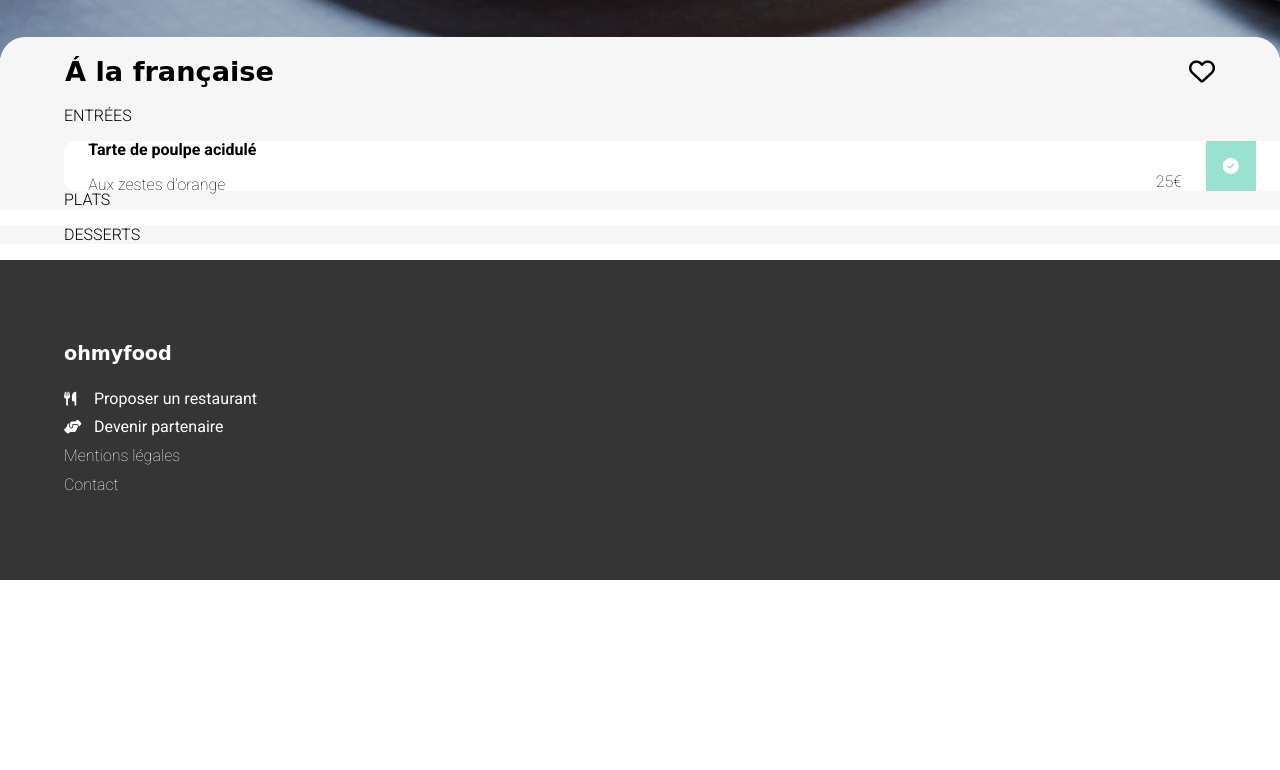
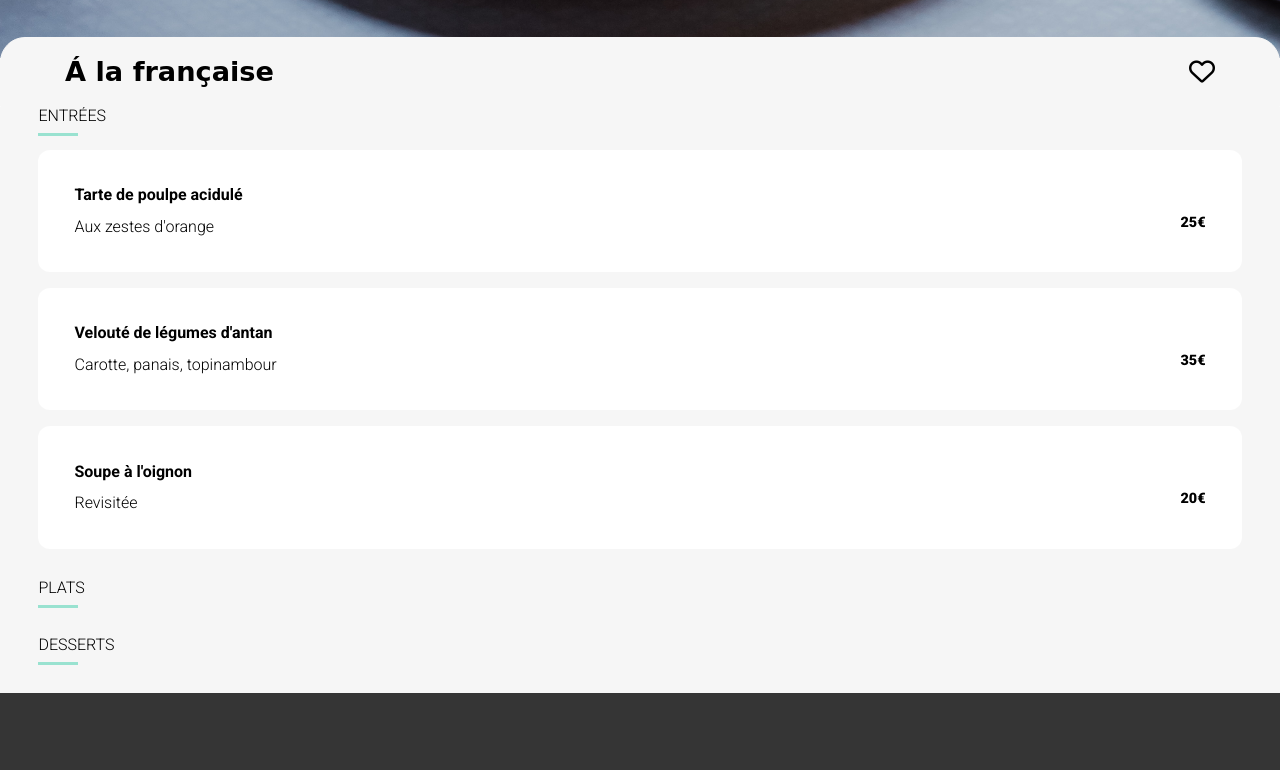
Before and after one commit to DURANDamaury/OCR_P3, a website: page index.html in a window 1280 px wide. Shown: the part 955-1725 px from the top of the page. Before the commit the page ends 1535 px from the top, so only its background shows below. Drawn offline with Linux system fonts and the light colour scheme; a web font is replaced by a local one.

Commit message:
correction des vignettes

```diff
--- a/index.html
+++ b/index.html
@@ -39,14 +39,16 @@
         <!-- **************************************************************** -->
         <!-- **************************************************************** -->
         <main>
-            <section id="IMAGE"><img src="images\toa-heftiba-DQKerTsQwi0-unsplash.jpg" /></section>
+            <div id="IMAGE"><img src="images/toa-heftiba-DQKerTsQwi0-unsplash.jpg" alt="photo d'assiette" /></div>
             <section id="NOM">
                 <h1>Á la française</h1>
                 <i class="fa-regular fa-heart"></i>
             </section>
             <!-- ************* ENTREES ***************** -->
             <section id="ENTREES" class="CARTE">
-                <h3>ENTRÉES</h3>
+                <h3>ENTR&Eacute;ES</h3>
+                <div class="CARTE_DECORATION"></div>
+                <div class="LISTE_RECETTES">
                     <article class="RECETTE">
                         <div class="DESCRIPTIF">
                             <h4>Tarte de poulpe acidulé</h4>
@@ -57,19 +59,49 @@
                             <div class="CHOIX"><i class="fa-solid fa-circle-check"></i></div>
                         </div>
                     </article>
+
+                    <article class="RECETTE">
+                        <div class="DESCRIPTIF">
+                            <h4>Velouté de légumes d'antan</h4>
+                            <p>Carotte, panais, topinambour</p>
+                        </div>
+                        <div class="PRIX">
+                            <div class="EUROS"><p>35€</p></div>
+                            <div class="CHOIX"><i class="fa-solid fa-circle-check"></i></div>
+                        </div>
+                    </article>
+
+                    <article class="RECETTE">
+                        <div class="DESCRIPTIF">
+                            <h4>Soupe à l'oignon</h4>
+                            <p>Revisitée</p>
+                        </div>
+                        <div class="PRIX">
+                            <div class="EUROS"><p>20€</p></div>
+                            <div class="CHOIX"><i class="fa-solid fa-circle-check"></i></div>
+                        </div>
+                    </article>
+
+                </div>
             </section>
             <!-- **************PLATS ******************* -->
             <section id="PLATS" class="CARTE">
                 <h3>PLATS</h3>
+                <div class="CARTE_DECORATION"></div>
+                <div class="LISTE_RECETTES">
+                </div>
             </section>
             <!-- **************DESSERTS **************** -->
             <section id="DESSERTS" class="CARTE">
                 <h3>DESSERTS</h3>
+                <div class="CARTE_DECORATION"></div>
+                <div class="LISTE_RECETTES">
+                </div>
             </section>
             <!-- **************COMMANDE **************** -->
-            <section id="COMMANDE" class="CARTE">
+            <div id="COMMANDE" class="CARTE">
 
-            </section>
+            </div>
         </main>
         <!-- **************************************************************** -->
         <!-- **************************************************************** -->
--- a/sass/mobile.scss
+++ b/sass/mobile.scss
@@ -39,6 +39,7 @@ h3
         font-weight: 300;
         font-style: normal;
         margin-top: 0;
+        margin-bottom: 8px;
     }
 
 
@@ -91,43 +92,59 @@ header
 
 .CARTE
     {
-        padding-left: 5%;
+        padding-left: 3%;
+        padding-right: 3%;
         background-color: $GREYWHITE;
+
+        .CARTE_DECORATION
+            {width: 40px; height: 14px; border-top: 3px solid $GREEN;}
+
+        .LISTE_RECETTES {background-color: $GREYWHITE; padding-bottom: 14px;}
+
         .RECETTE
             {
                 display: flex;
                 justify-content: space-between;
                 height: 50px;
-                padding-left: 2%;
-                padding-right: 2%;
+                padding: 3%;
+                margin-bottom: 16px;
                 background-color: white;
-                border-radius: 12px 0 0 12px;
+                border-radius: 12px 12px 12px 12px;
                 h4
                 {
                     margin: 0%;
                 }
+        .DESCRIPTIF
+            {
+                display: flex;
+                flex-direction: column;
+                justify-content: space-between;
+                p {margin-top: 0%; margin-bottom: 0%; font-weight: 300; font-size: 1em;}
+            }
+
             }
         .PRIX
             {
                 display: flex;
                 .EUROS
                     {
-                        width: 50px;
-                        height: 50px;
+                        height: 45px;
                         display: flex;
                         align-items: flex-end;
-                        p {margin: 0%}
+                        p {margin: 0%; font-weight: 900; font-size: 0.9em;}
                     };
                 .CHOIX
                     {
-                        /* display: none; */
+                        display: none;
+                        /*
                         display: flex;
-                        width: 50px;
-                        height: 50px;
+                        width: 45px;
+                        height: 45px;
                         background-color: $GREEN;
                         color: white;
                         justify-content: center;
                         align-items: center;
+                        */
                     }
             }
     }
```
Also changed, not shown: css/mobile.css, 1 other file. Lines whose indentation alone changed are shown as unchanged.
